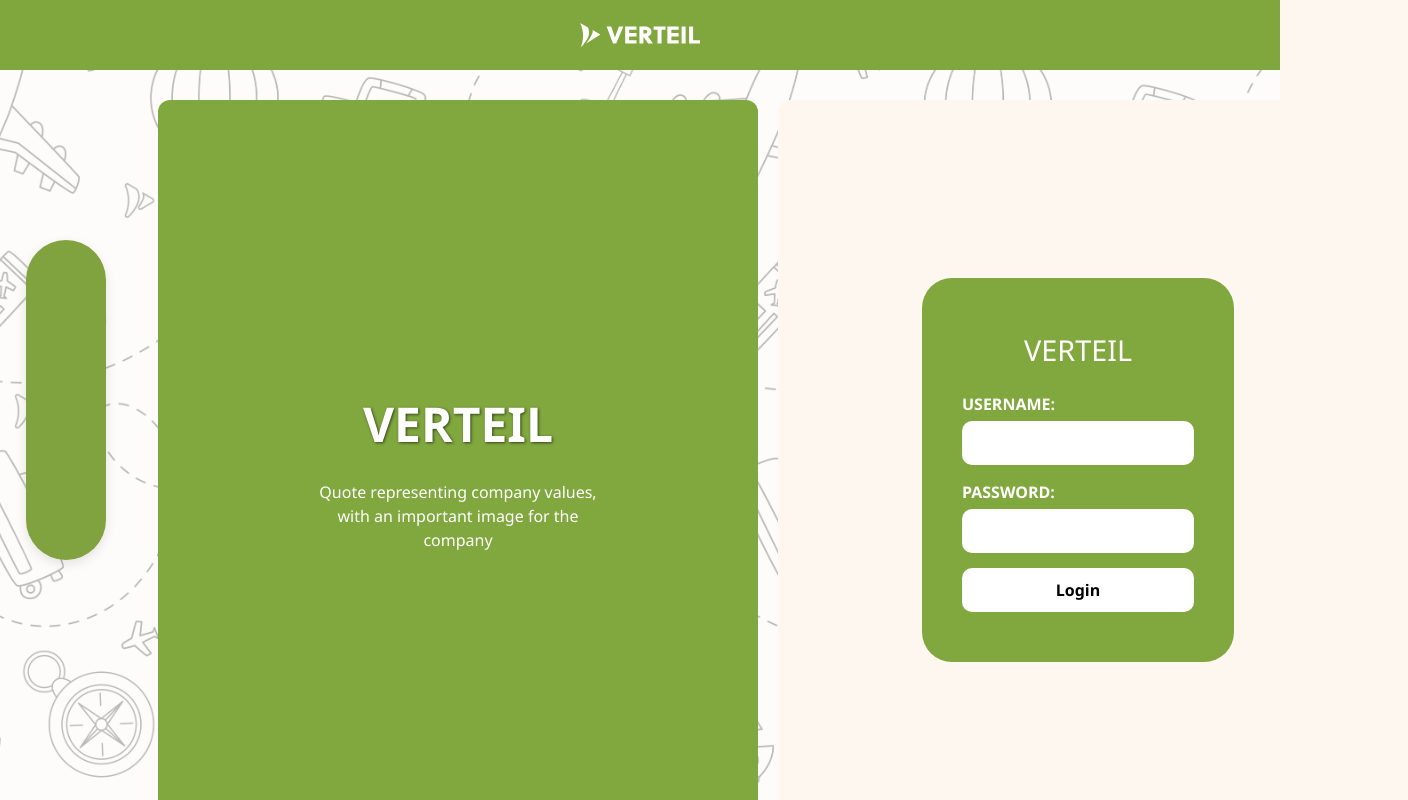
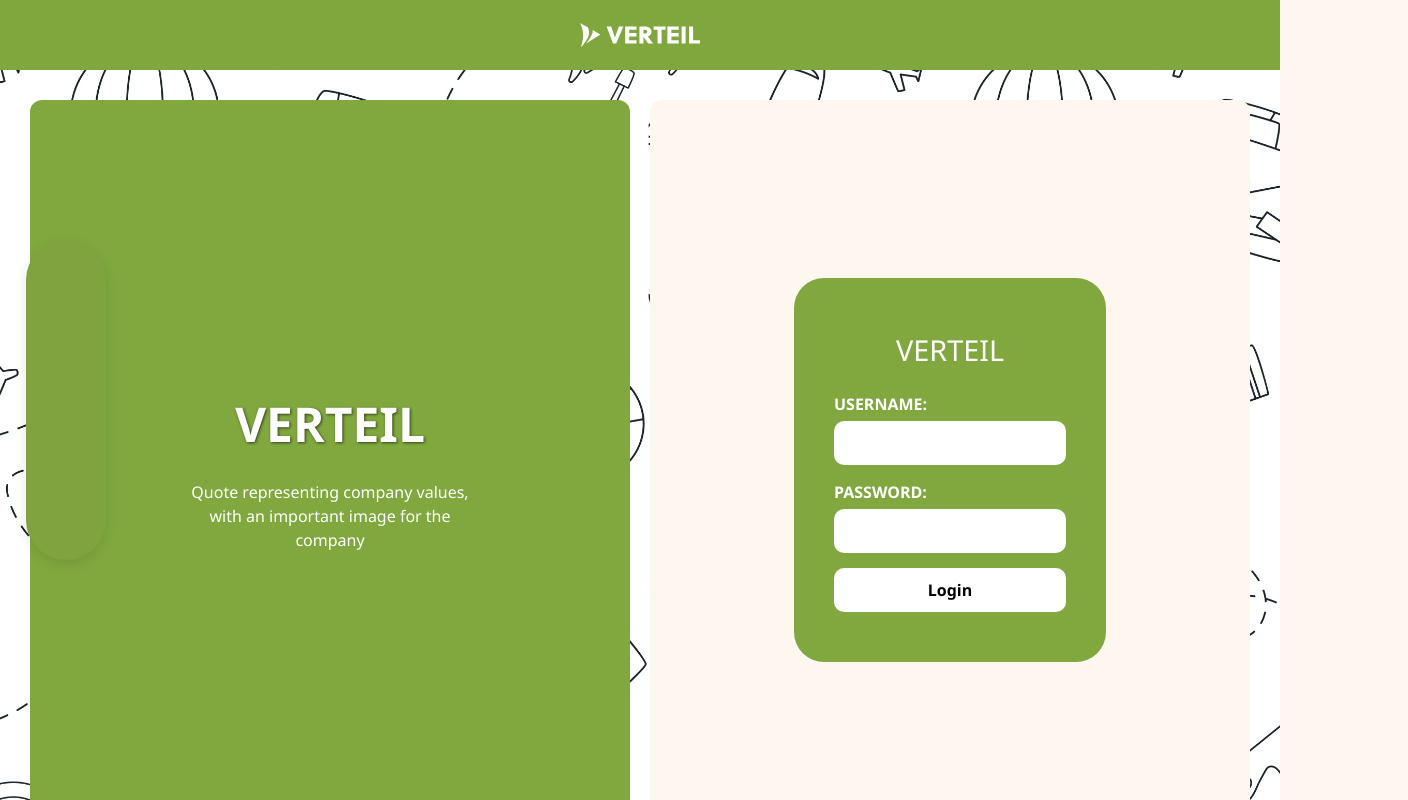
Before and after one commit to JohannesAbraham/verteilproject, a React (Vite) app in the folder Frontend/: page / in a window 1280 px wide. Shown: the top 800 px of the page, 1408 px wide, since content can reach past the window. Built offline with nearby package versions, Linux system fonts and the light colour scheme; some icons are missing.

Commit message:
background fix

```diff
--- a/Frontend/src/App.css
+++ b/Frontend/src/App.css
@@ -24,6 +24,13 @@
 /* Update your existing styles to use these variables */
 .app-container {
   color: var(--text-color);
+  background-image: url('/glass-frosting-design.jpg');
+  background-size:cover ;
+  background-repeat: no-repeat;
+  background-attachment: fixed;
+  background-position: center;
+
+
 }
 
 /* Header component */
--- a/Frontend/src/App.jsx
+++ b/Frontend/src/App.jsx
@@ -28,11 +28,12 @@
 
   return (
     <div className="app-container">
-      {!hideHeaderFooter && <Header />}
-      {!hideHeaderFooter && <Navbar />}
-      <img src={backgroundImage} alt="background" className="background-image" />
+     {!hideHeaderFooter && <Header />}
+     {!hideHeaderFooter && <Navbar />}
+    {/* //   <img src={backgroundImage} alt="background" className="background-image" />
 
-      <div className="content-wrapper">
+
+      // <div className="content-wrapper"> */}
 
           <Routes>
             <Route path="/home" element={<Home/>}></Route>
@@ -50,10 +51,10 @@
             <Route path="/editthought" element={<EditThought />}></Route>
             <Route path="/quizmanager" element={<QuizManager />} />
           </Routes>
-        </div>
-        <Footer />
+        {/* </div> */}
+      {/* //   <Footer /> */}
 
-      {!hideHeaderFooter && <Footer />}
+       {!hideHeaderFooter && <Footer />}
     </div>
   );
 };
--- a/Frontend/src/components/quickgames/Popupquiz/Popupquiz.css
+++ b/Frontend/src/components/quickgames/Popupquiz/Popupquiz.css
@@ -31,7 +31,7 @@
 
 .quiz-container {
   position: relative; /* Add this */
-  background-color: transparent;
+  /* background-color: transparent; */
   color: var(--secondary-color);
   padding: 30px;
   max-width: 700px;
@@ -148,13 +148,12 @@
 .popupquizwrapper{
   height:100%;
   min-height:100vh;
-  min-width: 100vh;
   display: flex ;
   flex-direction: column;
   align-items: center;
   justify-content: center;
   width:100%;
-  background-image: url('/popupquiz.jpg') no-repeat center center fixed;
+  background-image: url('/popupquiz.jpg');
   /* z-index: 2000; */
   background-size: cover;
 }
--- a/Frontend/src/components/quickgames/Popupquiz/Popupquiz.jsx
+++ b/Frontend/src/components/quickgames/Popupquiz/Popupquiz.jsx
@@ -85,7 +85,6 @@
   return (
     <div className="popupquizwrapper">
 
-
     <div className="quiz-container">
       {!started ? (
         <button className="start-button" onClick={() => setStarted(true)}>Start Quiz</button>
```
Also changed, not shown: 1 other file (tests, documents, lock files or other folders).
